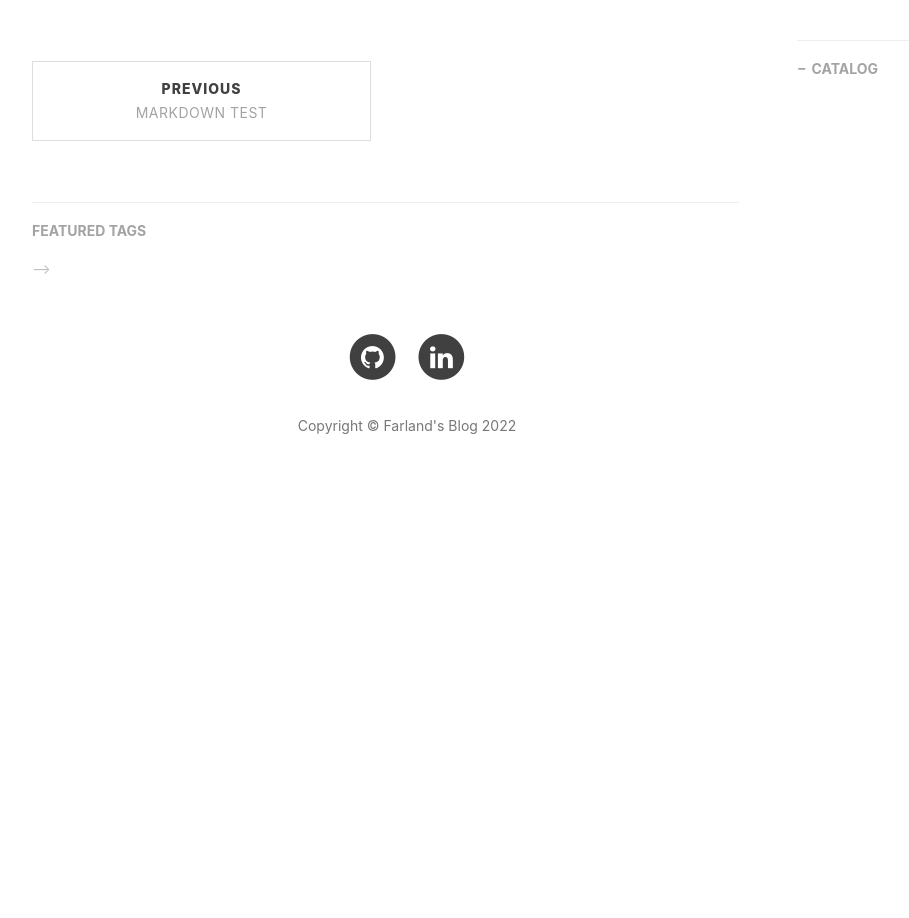
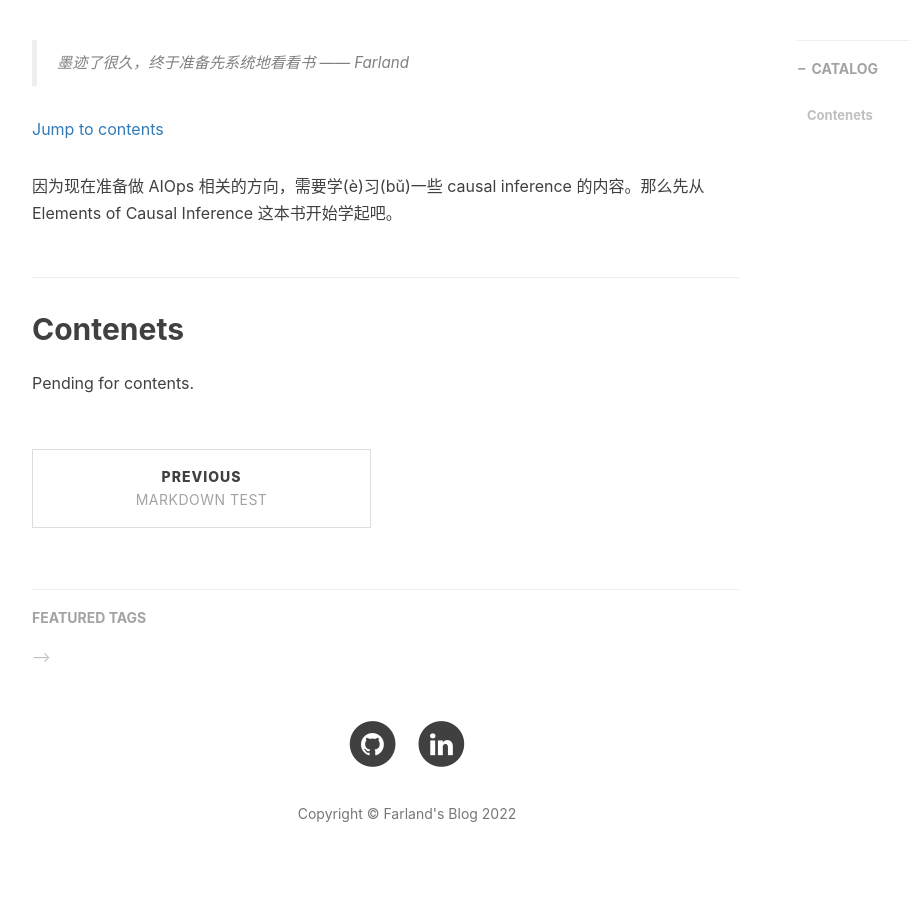
Before and after one commit to Farrrrland/Farrrrland.github.io, a Jekyll site: the page built from _posts/casuality/2022-11-02-eci-note-1.md, in a window 1280 px wide. Shown: the part 625-1543 px from the top of the page, without its empty margins (233-1142 px from the left). Built offline with Jekyll 4.4.1, drawn with Linux system fonts in a browser that asks for light colours; nearby versions of some CDN libraries; comment, search, counter and statistics services are not loaded; before the commit the page ends 1155 px from its top, so only the background shows below that.

Commit message:
add causal inference 1

```diff
--- a/_posts/casuality/2022-11-02-eci-note-1.md
+++ b/_posts/casuality/2022-11-02-eci-note-1.md
@@ -4,10 +4,22 @@ title:      "[Note 01] Elements of Causal Inference"
 subtitle:   " \"The note for Elements of Causal Inference, MIT Press\""
 date:       2022-11-02 13:52:00
 author:     "Farland"
-header-img: "img/post_bg/bg-causality.jpg"
+header-img: "img/post-bg/bg-causality.jpg"
 catalog: true
 tags:
     - Causal Inference
     - MIT
     - Algorithms
 ---
+
+> 墨迹了很久，终于准备先系统地看看书 —— Farland
+
+[Jump to contents ](#build)
+
+因为现在准备做 AIOps 相关的方向，需要学(è)习(bǔ)一些 causal inference 的内容。那么先从 Elements of Causal Inference 这本书开始学起吧。
+
+<p id = "build"></p>
+
+## Contenets
+
+Pending for contents.
--- a/_posts/testing/2022-11-01-mdtest.markdown
+++ b/_posts/testing/2022-11-01-mdtest.markdown
@@ -4,7 +4,7 @@ title:      "Markdown Test"
 subtitle:   " \"Hello World, Hello md\""
 date:       2022-11-01 23:00:00
 author:     "Farland"
-header-img: "img/post_bg/post-bg-2015.jpg"
+header-img: "img/post-bg/post-bg-2015.jpg"
 catalog: true
 tags:
     - Markdown
```
